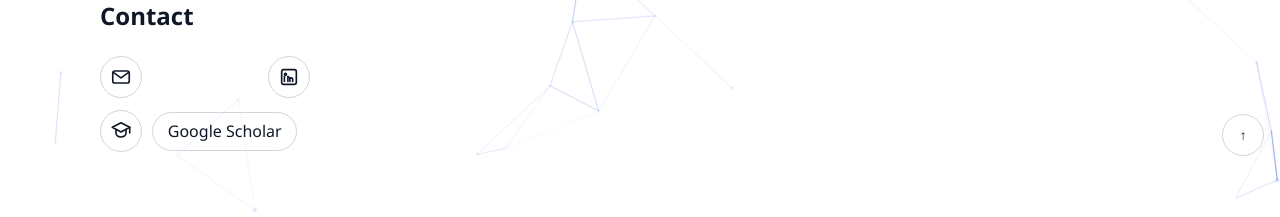
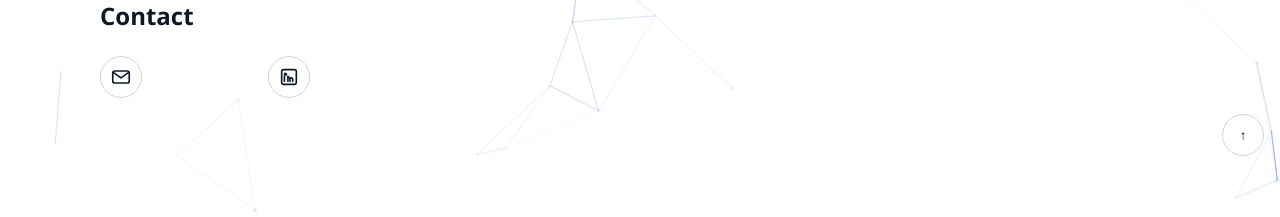
Before and after one commit to WellingtonMiao/WellingtonMiao.github.io, a Jekyll site: the page v2/index.html, which Jekyll copies as it is, in a window 1280 px wide and 1400 px high, scrolled down 1163 px. Shown: the part 1180-1397 px from the top of the window. Built offline with Jekyll 4.4.1, drawn with Linux system fonts in a browser that asks for light colours.

Commit message:
Revert "feat(v2): add Google Scholar icon and button in contact"
This reverts commit 43bde58164779576c53c1d6167a805bc7e2f649a.

```diff
--- a/v2/index.html
+++ b/v2/index.html
@@ -190,16 +190,6 @@
             </svg>
           </a>
         </div>
-        <div class="contact-extra">
-          <a class="contact-icon" href="https://scholar.google.com/citations?view_op=list_works&hl=en&user=un6306kAAAAJ&gmla=APjjwuYkeiFHXrlH_gSFYM5LF4e--H-cS5GW09kpbIMtq87V2B93A_0t7qa0OLoUqglSlqKWOJVA44R6IIe-lfp5KP8ObUrZ0Q" target="_blank" rel="noopener noreferrer" aria-label="Open Google Scholar">
-            <svg viewBox="0 0 24 24" width="22" height="22" focusable="false">
-              <path d="M12 3 2.5 8 12 13 21.5 8 12 3z"></path>
-              <path d="M6.5 10.6V14c0 2.6 2.5 4.5 5.5 4.5s5.5-1.9 5.5-4.5v-3.4"></path>
-              <path d="M21.5 8v6.2"></path>
-            </svg>
-          </a>
-          <a class="chip chip-link scholar-button" href="https://scholar.google.com/citations?view_op=list_works&hl=en&user=un6306kAAAAJ&gmla=APjjwuYkeiFHXrlH_gSFYM5LF4e--H-cS5GW09kpbIMtq87V2B93A_0t7qa0OLoUqglSlqKWOJVA44R6IIe-lfp5KP8ObUrZ0Q" target="_blank" rel="noopener noreferrer">Google Scholar</a>
-        </div>
       </div>
     </section>
   </main>
--- a/v2/styles.css
+++ b/v2/styles.css
@@ -285,17 +285,6 @@ h1 { margin: 0.2rem 0 0.8rem; font-size: clamp(1.8rem, 3.2vw, 3rem); line-height
   color: var(--accent);
 }
 
-.contact-extra {
-  margin-top: 0.8rem;
-  display: flex;
-  align-items: center;
-  gap: 0.65rem;
-}
-
-.scholar-button {
-  padding-inline: 0.9rem;
-}
-
 .toast {
   position: fixed;
   right: 1rem;
```
